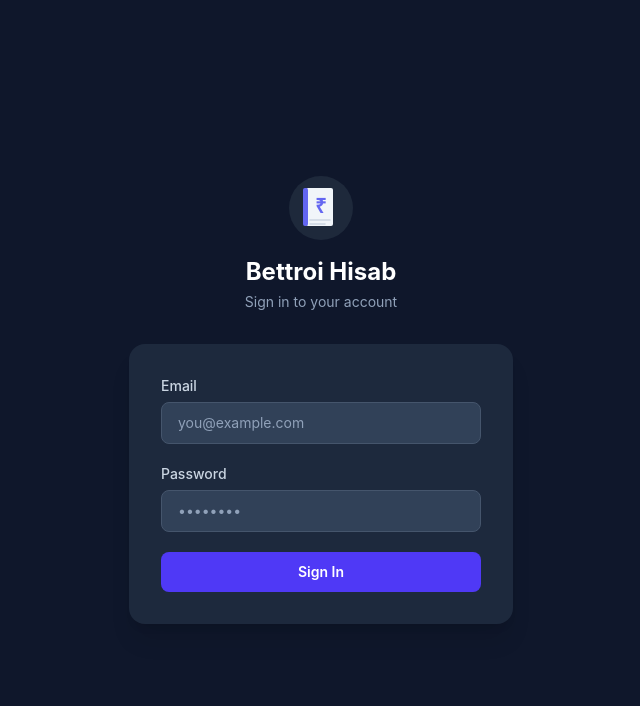
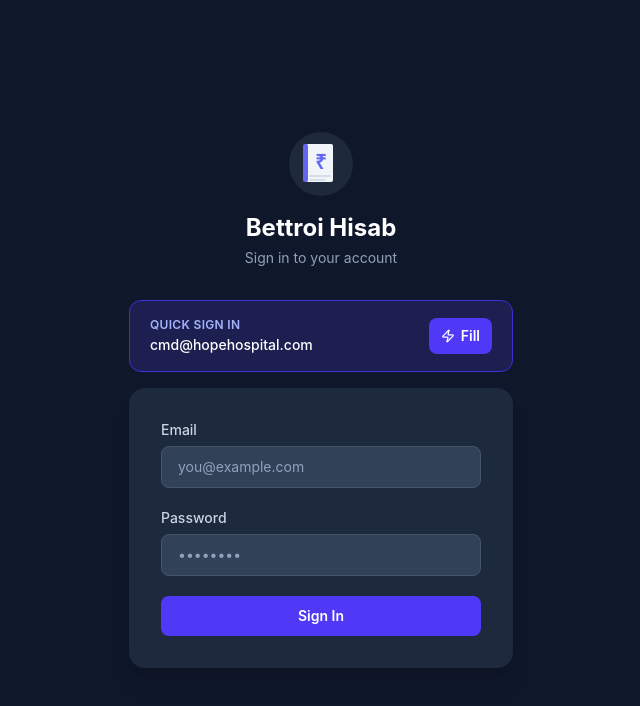
Before and after one commit to chatgptnotes/bettroi-hisab, a React (Vite) app: page / in a window 1280 px wide. Shown: the top 706 px of the page, without its empty margins (319-959 px from the left). Built offline with nearby package versions, Linux system fonts and the light colour scheme.

Commit message:
Add quick sign-in card with auto-fill button on login page

```diff
--- a/src/pages/Login.tsx
+++ b/src/pages/Login.tsx
@@ -1,5 +1,9 @@
 import { useState } from 'react'
 import { supabase } from '../lib/supabase'
+import { Zap } from 'lucide-react'
+
+const DEFAULT_EMAIL = 'cmd@hopehospital.com'
+const DEFAULT_PASSWORD = 'Nagpur@1'
 
 export function Login() {
   const [email, setEmail] = useState('')
@@ -11,13 +15,14 @@ export function Login() {
     e.preventDefault()
     setError('')
     setLoading(true)
+    const { error } = await supabase.auth.signInWithPassword({ email, password })
+    if (error) setError(error.message)
+    setLoading(false)
+  }
 
-    const { error } = await supabase.auth.signInWithPassword({ email, password })
-
-    if (error) {
-      setError(error.message)
-    }
-    setLoading(false)
+  const autoFill = () => {
+    setEmail(DEFAULT_EMAIL)
+    setPassword(DEFAULT_PASSWORD)
   }
 
   return (
@@ -30,7 +35,23 @@ export function Login() {
           <p className="text-slate-400 text-sm mt-1">Sign in to your account</p>
         </div>
 
-        {/* Card */}
+        {/* Quick sign-in card */}
+        <div className="bg-indigo-900/40 border border-indigo-700 rounded-xl px-5 py-4 mb-4 flex items-center justify-between">
+          <div>
+            <p className="text-indigo-300 text-xs font-semibold uppercase tracking-wide mb-0.5">Quick Sign In</p>
+            <p className="text-white text-sm font-medium">{DEFAULT_EMAIL}</p>
+          </div>
+          <button
+            type="button"
+            onClick={autoFill}
+            className="flex items-center space-x-1.5 bg-indigo-600 hover:bg-indigo-500 text-white text-sm font-semibold px-3 py-2 rounded-lg transition-colors"
+          >
+            <Zap className="h-3.5 w-3.5" />
+            <span>Fill</span>
+          </button>
+        </div>
+
+        {/* Login form */}
         <form onSubmit={handleLogin} className="bg-slate-800 rounded-2xl p-8 shadow-xl space-y-5">
           <div>
             <label className="block text-sm font-medium text-slate-300 mb-1.5">Email</label>
```
